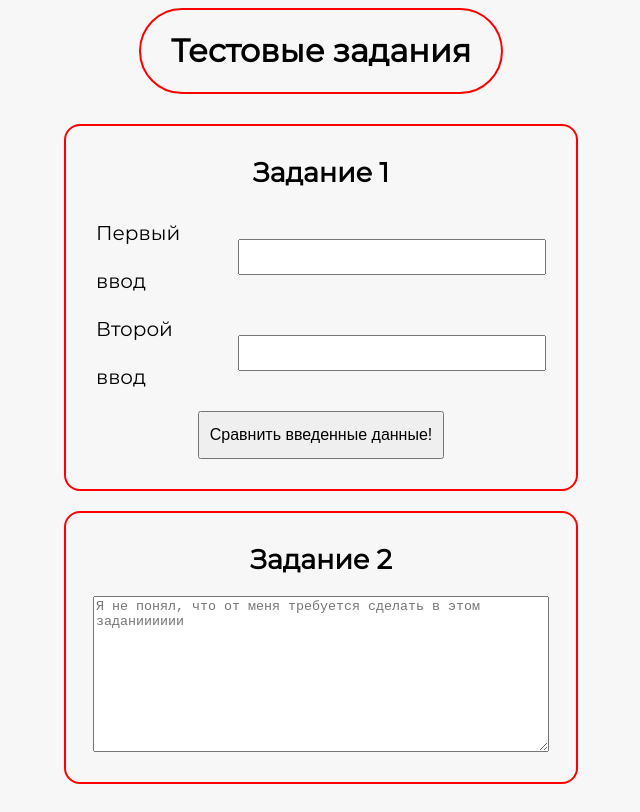
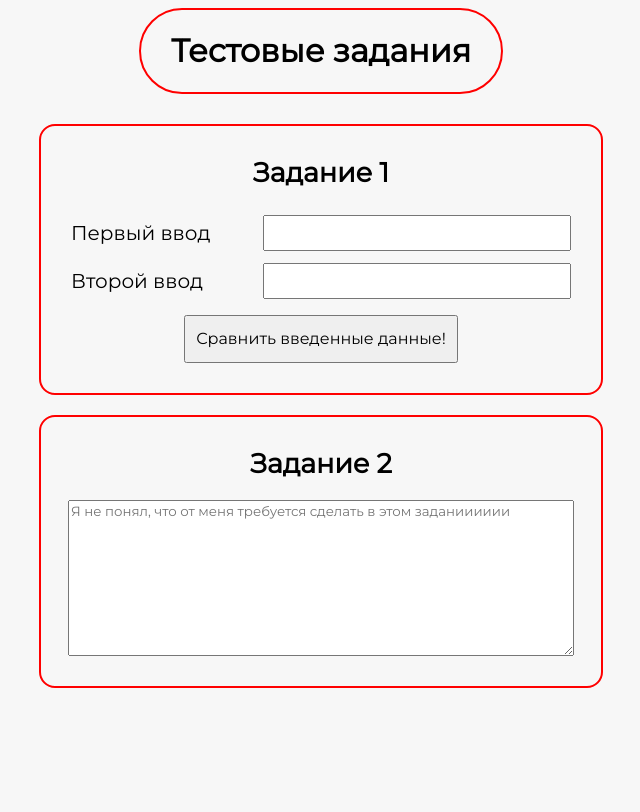
Before and after one commit to Krygerik/test-tasks, a React app: page / in a window 1280 px wide. Shown: the whole page, without its empty margins (319-959 px from the left). Built offline with nearby package versions, Linux system fonts and the light colour scheme.

Commit message:
fix: Увеличил ширину блока для задач Заголовки и ошибки переходили на другую строку

```diff
--- a/src/styles/App.css
+++ b/src/styles/App.css
@@ -1,5 +1,9 @@
 body {
   background: #f7f7f7;
+  font-family: 'Montserrat', sans-serif;
+}
+
+button, textarea {
   font-family: 'Montserrat', sans-serif;
 }
 
--- a/src/styles/CompareUserData.css
+++ b/src/styles/CompareUserData.css
@@ -5,7 +5,7 @@
   display: flex;
   flex-direction: column;
   align-items: center;
-  width: 450px;
+  width: 500px;
   margin-bottom: 20px;
 }
 
```
